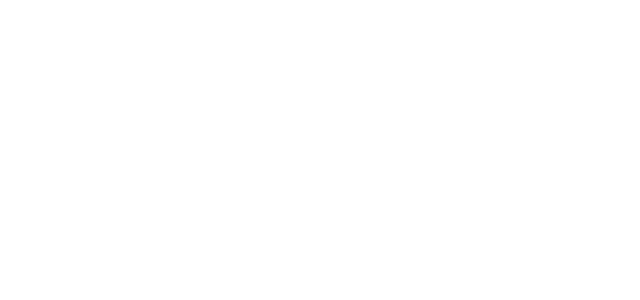
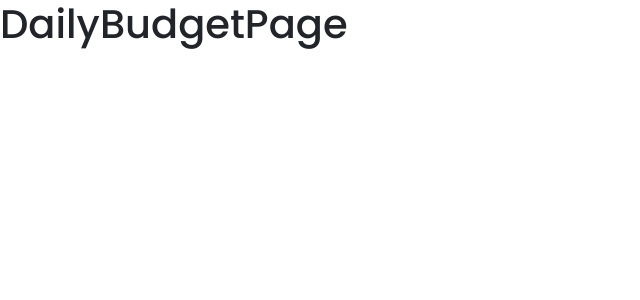
Before and after one commit to PatelPreyansh30/expense-management-system, a Vue app: page /daily-budget-page in a window 1280 px wide. Before the commit this address had no page. Shown: the top 300 px of the page, without its empty margins (0-640 px from the left). Built offline with nearby package versions, Linux system fonts and the light colour scheme.

Commit message:
created three pages

```diff
--- /dev/null
+++ b/src/components/BasketPage.vue
@@ -0,0 +1,9 @@
+<template>
+    <h1>Basket Page</h1>
+</template>
+
+<script>
+export default {
+    name:'BasketPage'
+}
+</script>
--- /dev/null
+++ b/src/components/DailyBudgetPage.vue
@@ -0,0 +1,8 @@
+<template>
+    <h1>DailyBudgetPage</h1>
+</template>
+<script>
+export default {
+    name: 'DailyBudgetPage',
+}
+</script>
--- /dev/null
+++ b/src/components/SavePage.vue
@@ -0,0 +1,8 @@
+<template>
+    <h1>Save Page</h1>
+</template>
+<script>
+export default {
+    name:'SavePage'
+}
+</script>
--- a/src/routers.js
+++ b/src/routers.js
@@ -1,12 +1,24 @@
 import { createWebHistory, createRouter } from 'vue-router'
-import HomePage from './components/HomePage.vue'
+import SavePage from './components/SavePage.vue'
+import DailyBudgetPage from './components/DailyBudgetPage.vue'
+import BasketPage from './components/BasketPage.vue'
 
 const routes = [
     {
-        name: 'HomePage',
-        path: '/home',
-        component: HomePage,
-    }
+        name: 'SavePage',
+        path: '/save-page',
+        component: SavePage,
+    },
+    {
+        name: 'DailyBudgetPage',
+        path: '/daily-budget-page',
+        component: DailyBudgetPage,
+    },
+    {
+        name: 'BasketPage',
+        path: '/basket-page',
+        component: BasketPage,
+    },
 ]
 
 const router = createRouter({
```
